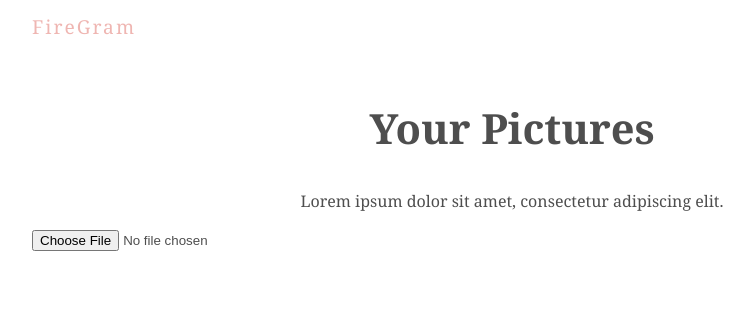
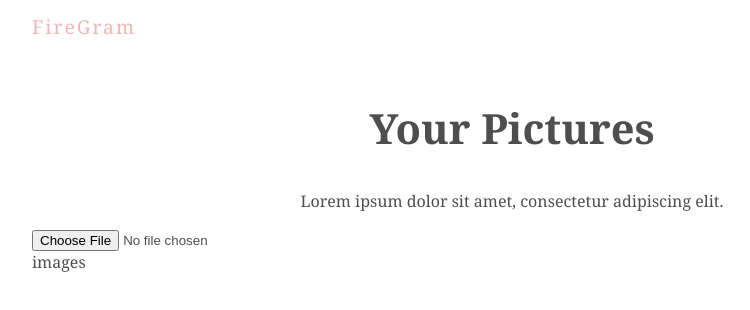
Before and after one commit to Maczi01/firegram, a React (Create React App) app: page / in a window 1280 px wide. Shown: the top 310 px of the page, without its empty margins (128-878 px from the left). Built offline with nearby package versions, Linux system fonts and the light colour scheme.

Commit message:
add second custom hook (only file)

```diff
--- a/src/App.js
+++ b/src/App.js
@@ -1,12 +1,14 @@
 import React from 'react';
 import Title from './components/Title';
 import UploadForm from "./components/UploadForm";
+import ImageGrid from "./components/ImageGrid";
 
 function App() {
   return (
     <div className="App">
       <Title/>
       <UploadForm/>
+      <ImageGrid/>
     </div>
   );
 }
--- /dev/null
+++ b/src/components/ImageGrid.js
@@ -0,0 +1,11 @@
+import React, {useState} from 'react';
+
+const ImageGrid = () => {
+    return (
+        <div className="img-grid">
+            images
+        </div>
+    )
+};
+
+export default ImageGrid
--- /dev/null
+++ b/src/hooks/useFirestore.js
@@ -0,0 +1,2 @@
+import {useState, useEffect} from 'react'
+import {projectStorage, projectFirestore, timestamp} from "../firebase/config";
```
